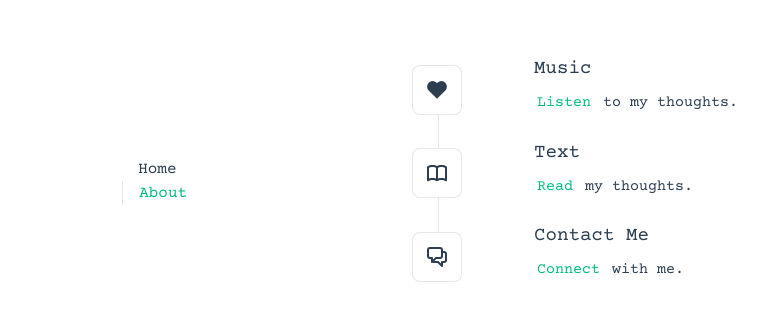
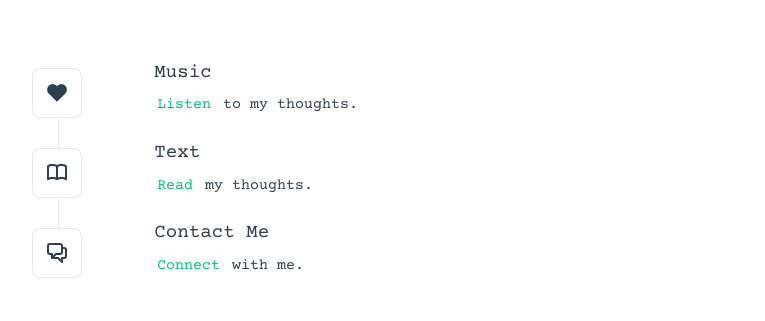
Before and after one commit to pdsabs/plzenjoy, a Vue app: page / in a window 1280 px wide. Shown: the part 227-548 px from the top of the page, without its empty margins (202-967 px from the left). Built offline with nearby package versions, Linux system fonts and the light colour scheme.

Commit message:
Delete left side nav and header

```diff
--- a/src/App.vue
+++ b/src/App.vue
@@ -1,18 +1,13 @@
 <script setup>
-import { RouterLink, RouterView } from 'vue-router'
+import { RouterView } from 'vue-router'
 </script>
 
 <template>
   <header>
     <div class="wrapper">
-      <nav>
-        <RouterLink to="/">Home</RouterLink>
-        <RouterLink to="/about">About</RouterLink>
-      </nav>
+      <RouterView />
     </div>
   </header>
-
-  <RouterView />
 </template>
 
 <style scoped>
@@ -53,13 +48,9 @@ nav a:first-of-type {
     padding-right: calc(var(--section-gap) / 2);
   }
 
-  .logo {
-    margin: 0 2rem 0 0;
-  }
-
   header .wrapper {
     display: flex;
-    place-items: flex-start;
+    place-items: center;
     flex-wrap: wrap;
   }
 
--- a/src/router/index.js
+++ b/src/router/index.js
@@ -8,11 +8,6 @@ const router = createRouter({
       path: '/',
       name: 'home',
       component: HomeView,
-    },
-    {
-      path: '/about',
-      name: 'about',
-      component: () => import('../views/AboutView.vue'),
     },
     {
       path: '/writing',
--- a/src/views/AboutView.vue
+++ /dev/null
@@ -1,9 +0,0 @@
-<script setup>
-import PlzEnjoy from '../components/PlzEnjoy.vue'
-</script>
-
-<template>
-  <main>
-    <PlzEnjoy />
-  </main>
-</template>
```
Also changed, not shown: 1 other file (tests, documents, lock files or other folders).
